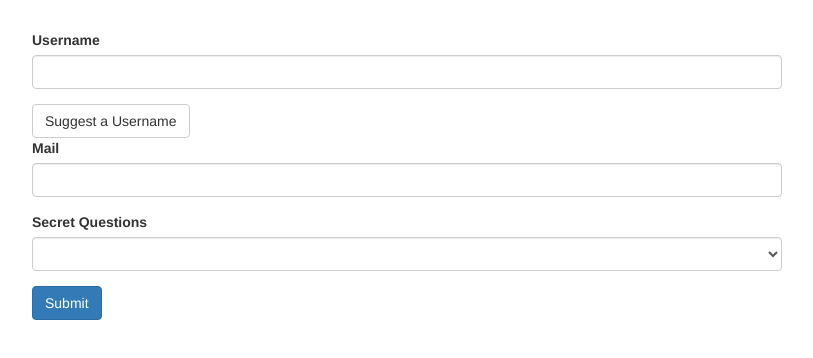
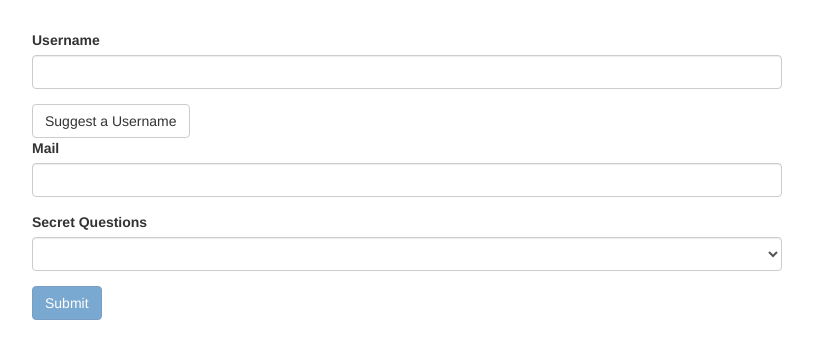
Before and after one commit to Samenti/udemy-angular, an Angular app: page / in a window 1280 px wide. Shown: the top 358 px of the page, without its empty margins (233-1046 px from the left). Built offline with nearby package versions, Linux system fonts and the light colour scheme.

Commit message:
implementing validation logic and styles

```diff
--- a/src/app/app.component.css
+++ b/src/app/app.component.css
@@ -1,3 +1,8 @@
 .container {
   margin-top: 30px;
 }
+
+input.ng-invalid.ng-touched,
+select.ng-invalid.ng-touched {
+  border: 1px solid red;
+}
--- a/src/app/app.component.html
+++ b/src/app/app.component.html
@@ -11,6 +11,7 @@
               class="form-control"
               ngModel
               name="username"
+              required
             />
           </div>
           <button class="btn btn-default" type="button">
@@ -24,8 +25,13 @@
               class="form-control"
               ngModel
               name="email"
+              email
+              #email="ngModel"
             />
           </div>
+          <span class="help-block" *ngIf="!email.valid && email.touched"
+            >Please enter a valid email!</span
+          >
         </div>
         <div class="form-group">
           <label for="secret">Secret Questions</label>
@@ -34,7 +40,9 @@
             <option value="teacher">Your first teacher?</option>
           </select>
         </div>
-        <button class="btn btn-primary" type="submit">Submit</button>
+        <button class="btn btn-primary" type="submit" [disabled]="!f.valid">
+          Submit
+        </button>
       </form>
     </div>
   </div>
```
